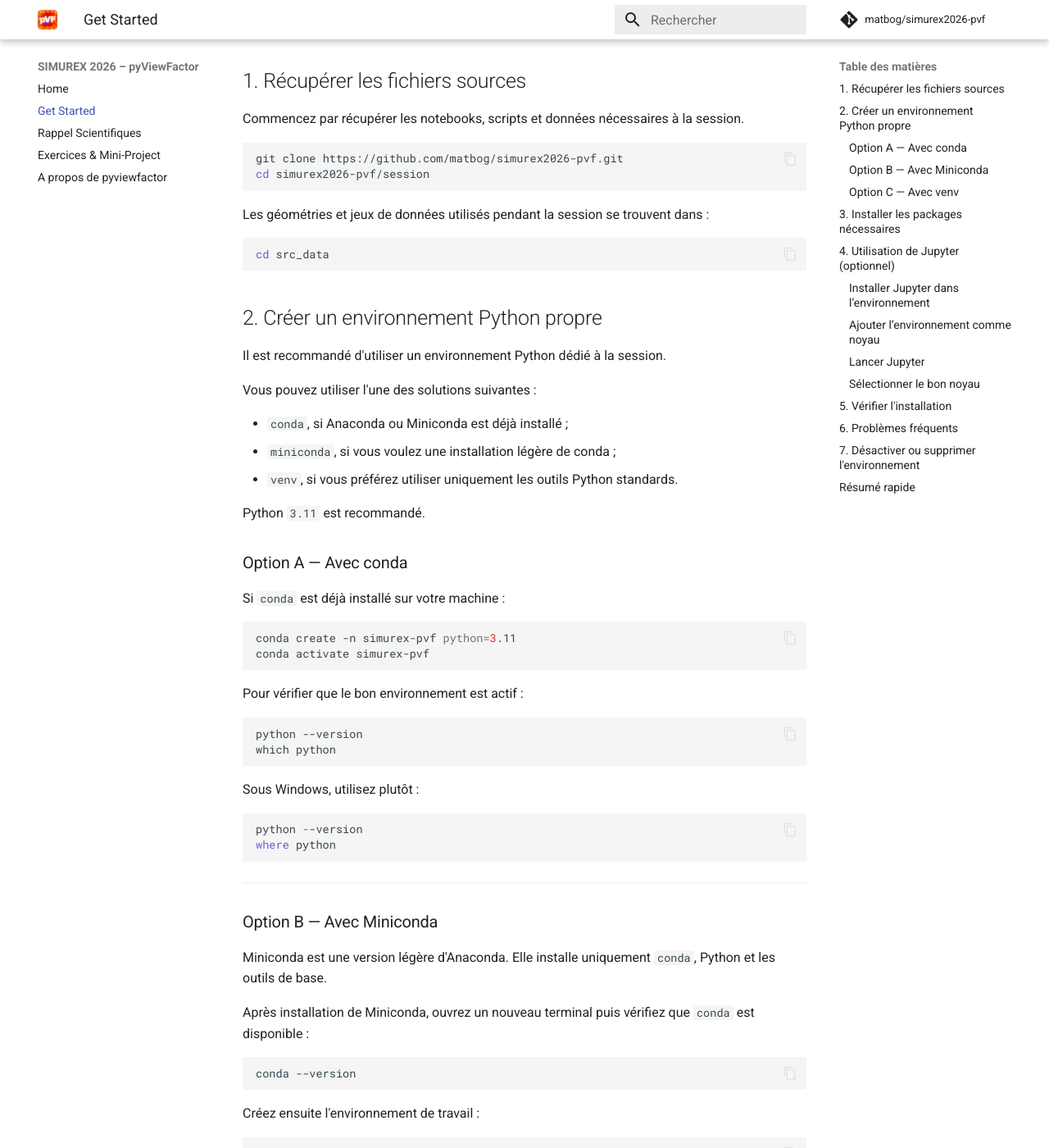
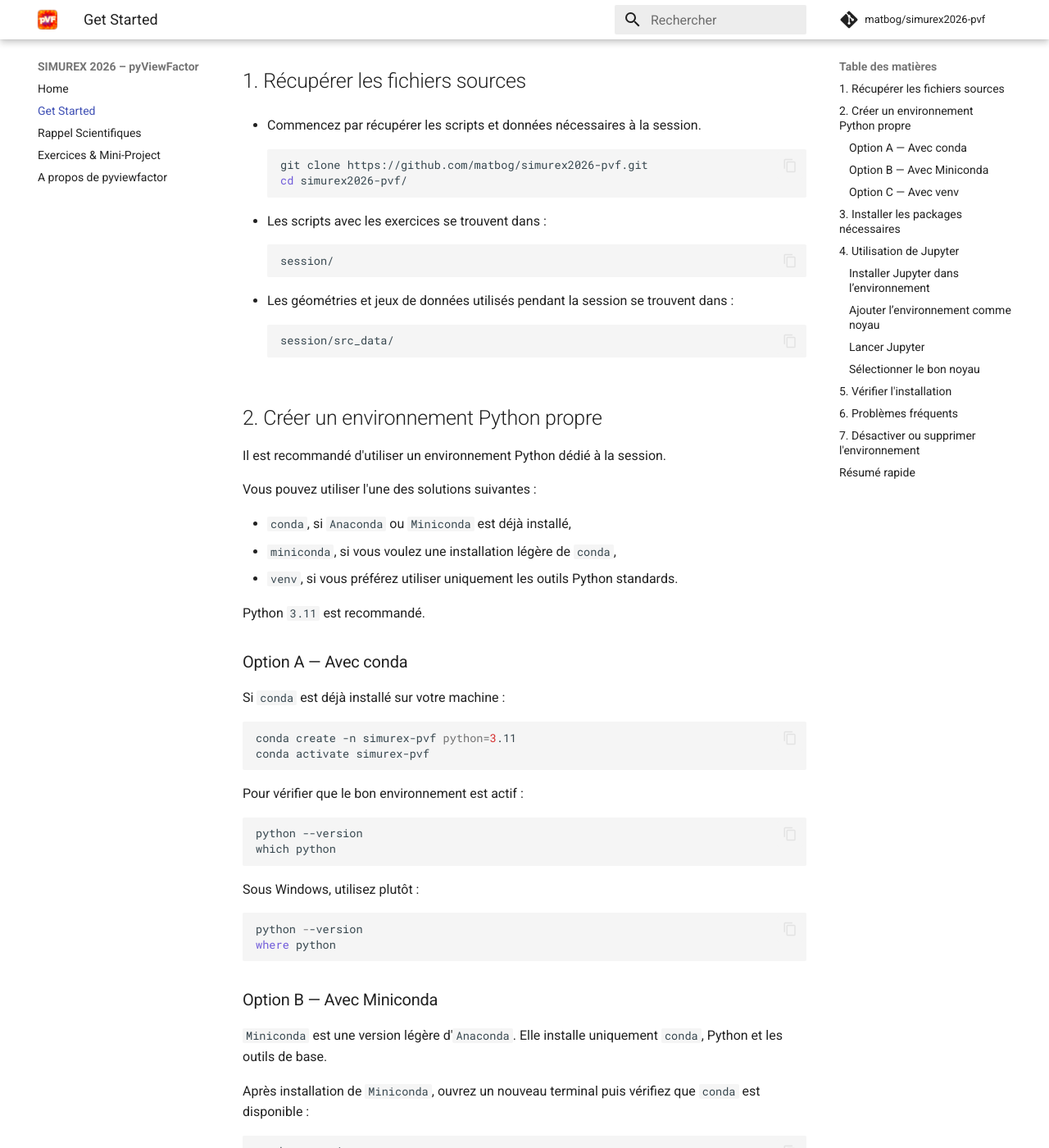
Before and after one commit to matbog/simurex2026-pvf, an MkDocs documentation site: the page built from docs/get-started.md, in a window 1280 px wide and 1400 px high, scrolled down 257 px. Shown: the whole window at 82% size. Built offline with MkDocs 1.6.1 and Material for MkDocs 9.7.7, drawn with Linux system fonts in a browser that asks for light colours; comment, search, counter and statistics services are not loaded; some of the changed text lies outside the part shown.

````diff
--- a/docs/get-started.md
+++ b/docs/get-started.md
@@ -9,18 +9,23 @@ et de garantir que tout le monde utilise une configuration proche.
 
 ## 1. Récupérer les fichiers sources
 
-Commencez par récupérer les notebooks, scripts et données nécessaires à la session.
+* Commencez par récupérer les scripts et données nécessaires à la session.
 
-```bash
-git clone https://github.com/matbog/simurex2026-pvf.git
-cd simurex2026-pvf/session
-```
+    ```bash
+    git clone https://github.com/matbog/simurex2026-pvf.git
+    cd simurex2026-pvf/
+    ```
 
-Les géométries et jeux de données utilisés pendant la session se trouvent dans :
+* Les scripts avec les exercices se trouvent dans :
+    ```bash
+    session/
+    ```
 
-```bash
-cd src_data
-```
+* Les géométries et jeux de données utilisés pendant la session se trouvent dans :
+
+    ```bash
+    session/src_data/
+    ```
 
 
 
@@ -30,8 +35,8 @@ Il est recommandé d'utiliser un environnement Python dédié à la session.
 
 Vous pouvez utiliser l'une des solutions suivantes :
 
-- `conda`, si Anaconda ou Miniconda est déjà installé ;
-- `miniconda`, si vous voulez une installation légère de conda ;
+- `conda`, si `Anaconda` ou `Miniconda` est déjà installé,
+- `miniconda`, si vous voulez une installation légère de `conda`,
 - `venv`, si vous préférez utiliser uniquement les outils Python standards.
 
 Python `3.11` est recommandé.
@@ -60,14 +65,13 @@ python --version
 where python
 ```
 
----
 
 ### Option B — Avec Miniconda
 
-Miniconda est une version légère d'Anaconda. Elle installe uniquement `conda`, Python
+`Miniconda` est une version légère d'`Anaconda`. Elle installe uniquement `conda`, Python
 et les outils de base.
 
-Après installation de Miniconda, ouvrez un nouveau terminal puis vérifiez que `conda`
+Après installation de `Miniconda`, ouvrez un nouveau terminal puis vérifiez que `conda`
 est disponible :
 
 ```bash
@@ -84,12 +88,11 @@ conda activate simurex-pvf
 Si la commande `conda` n'est pas reconnue, fermez puis rouvrez le terminal. Sur Windows,
 vous pouvez aussi utiliser le terminal **Anaconda Prompt** ou **Miniconda Prompt**.
 
----
 
 ### Option C — Avec venv
 
 `venv` est inclus avec Python. Cette option est utile si vous ne souhaitez pas utiliser
-conda.
+`conda`.
 
 Depuis le dossier de la session :
 
@@ -148,14 +151,18 @@ scipy==1.11.4
 numba==0.61.2
 tqdm==4.65.0
 ```
-MLais vous pouvez utiliser directement :
+
+Mais vous pouvez utiliser directement :
 ```bash
 python -m pip install -r requirements.txt
 ```
 
+Puis installez la librairie `pyViewFactor` avec :
+```bash
+pip install pyviewfactor
+```
 
-
-## 4. Utilisation de Jupyter (optionnel)
+## 4. Utilisation de Jupyter
 
 Les exercices sont fournis sous forme de scripts Python.
 Cependant, si vous préférez travailler avec Jupyter Notebook ou JupyterLab, vous pouvez
--- /dev/null
+++ b/requirements.txt
@@ -0,0 +1,5 @@
+numpy==1.26.4
+pyvista==0.45
+scipy==1.11.4
+numba==0.61.2
+tqdm==4.65.0
````
Also changed, not shown: README.md (+52 -8 lines), docs/about-pyviewfactor.md (+34 -30 lines), docs/exercises.md (+8 -8 lines), docs/index.md (+15 -8 lines), docs/scientific-background.md (+35 -31 lines).
